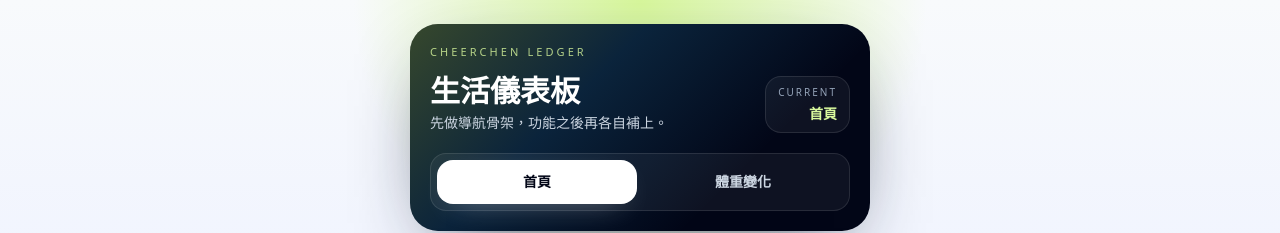
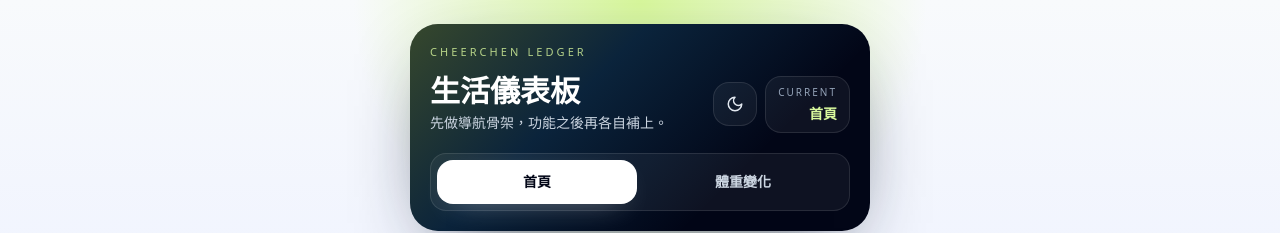
Before and after one commit to luap580101/cheerchen-ledger, a React (Vite) app: page / in a window 1280 px wide. Shown: the top 233 px of the page. Built offline with nearby package versions, Linux system fonts and the light colour scheme; no server answers.

Commit message:
feat: add dark mode toggle to header shell

```diff
--- a/src/App.jsx
+++ b/src/App.jsx
@@ -1,5 +1,8 @@
-import { useState } from "react";
+import { Moon, Sun } from "lucide-react";
+import { useEffect, useState } from "react";
 import { firebaseConfigIssues } from "./firebase";
+
+const THEME_MODE_KEY = "cheerchen_theme_mode";
 
 const views = [
   { key: "home", label: "首頁", eyebrow: "Ledger Home", title: "原本首頁", description: "這裡先保留給原本記帳首頁，之後再把主要功能放回來。" },
@@ -14,10 +17,17 @@ const views = [
 
 export default function App() {
   const [activeView, setActiveView] = useState("home");
+  const [isDarkMode, setIsDarkMode] = useState(() => localStorage.getItem(THEME_MODE_KEY) === "dark");
   const currentView = views.find((view) => view.key === activeView) || views[0];
 
+  useEffect(() => {
+    const root = document.documentElement;
+    root.classList.toggle("dark", isDarkMode);
+    localStorage.setItem(THEME_MODE_KEY, isDarkMode ? "dark" : "light");
+  }, [isDarkMode]);
+
   return (
-    <main className="min-h-dvh bg-[radial-gradient(circle_at_top,#d9f99d,transparent_28%),linear-gradient(180deg,#f8fafc_0%,#eef2ff_45%,#e2e8f0_100%)] px-4 py-6 text-slate-900">
+    <main className="min-h-dvh bg-[radial-gradient(circle_at_top,#d9f99d,transparent_28%),linear-gradient(180deg,#f8fafc_0%,#eef2ff_45%,#e2e8f0_100%)] px-4 py-6 text-slate-900 transition-colors dark:bg-[radial-gradient(circle_at_top,rgba(163,230,53,0.12),transparent_24%),linear-gradient(180deg,#020617_0%,#0f172a_48%,#111827_100%)] dark:text-slate-100">
       <div className="mx-auto w-full max-w-[460px] space-y-4">
         <header className="overflow-hidden rounded-[28px] bg-slate-950 text-white shadow-[0_24px_80px_-32px_rgba(15,23,42,0.85)]">
           <div className="bg-[linear-gradient(135deg,rgba(190,242,100,0.28),rgba(56,189,248,0.16),rgba(15,23,42,0)_72%)] p-5">
@@ -27,9 +37,19 @@ export default function App() {
                 <h1 className="text-3xl font-black">生活儀表板</h1>
                 <p className="mt-1 text-sm text-slate-300">先做導航骨架，功能之後再各自補上。</p>
               </div>
-              <div className="rounded-2xl border border-white/10 bg-white/5 px-3 py-2 text-right">
-                <p className="text-[10px] uppercase tracking-[0.2em] text-slate-400">Current</p>
-                <p className="mt-1 text-sm font-semibold text-lime-200">{currentView.label}</p>
+              <div className="flex items-center gap-2">
+                <button
+                  type="button"
+                  onClick={() => setIsDarkMode((prev) => !prev)}
+                  className="inline-flex h-11 w-11 items-center justify-center rounded-2xl border border-white/10 bg-white/5 text-slate-200 transition hover:bg-white/10 hover:text-white"
+                  aria-label={isDarkMode ? "切換為淺色模式" : "切換為深色模式"}
+                >
+                  {isDarkMode ? <Sun size={18} /> : <Moon size={18} />}
+                </button>
+                <div className="rounded-2xl border border-white/10 bg-white/5 px-3 py-2 text-right">
+                  <p className="text-[10px] uppercase tracking-[0.2em] text-slate-400">Current</p>
+                  <p className="mt-1 text-sm font-semibold text-lime-200">{currentView.label}</p>
+                </div>
               </div>
             </div>
 
@@ -58,24 +78,24 @@ export default function App() {
           </div>
         </header>
 
-        <section className="rounded-[28px] border border-white/70 bg-white/85 p-5 shadow-[0_18px_60px_-36px_rgba(15,23,42,0.55)] backdrop-blur">
-          <p className="text-[11px] uppercase tracking-[0.22em] text-slate-400">{currentView.eyebrow}</p>
-          <h2 className="mt-2 text-2xl font-black text-slate-900">{currentView.title}</h2>
-          <p className="mt-2 text-sm leading-6 text-slate-600">{currentView.description}</p>
+        <section className="rounded-[28px] border border-white/70 bg-white/85 p-5 shadow-[0_18px_60px_-36px_rgba(15,23,42,0.55)] backdrop-blur dark:border-white/10 dark:bg-slate-900/75 dark:shadow-[0_18px_60px_-36px_rgba(0,0,0,0.9)]">
+          <p className="text-[11px] uppercase tracking-[0.22em] text-slate-400 dark:text-slate-500">{currentView.eyebrow}</p>
+          <h2 className="mt-2 text-2xl font-black text-slate-900 dark:text-slate-50">{currentView.title}</h2>
+          <p className="mt-2 text-sm leading-6 text-slate-600 dark:text-slate-300">{currentView.description}</p>
 
-          <div className="mt-5 rounded-3xl border border-dashed border-slate-300 bg-slate-50/80 p-6 text-sm text-slate-500">
+          <div className="mt-5 rounded-3xl border border-dashed border-slate-300 bg-slate-50/80 p-6 text-sm text-slate-500 dark:border-slate-700 dark:bg-slate-950/60 dark:text-slate-400">
             {activeView === "home"
               ? "首頁內容暫時保留空白，之後可以把原本記帳主畫面接回來。"
               : "體重變化頁目前只先開入口，之後再加入每日輸入、歷史列表與圖表。"}
           </div>
 
           {firebaseConfigIssues.length > 0 ? (
-            <div className="mt-5 rounded-2xl bg-rose-50 p-4 text-sm text-rose-700">
+            <div className="mt-5 rounded-2xl bg-rose-50 p-4 text-sm text-rose-700 dark:bg-rose-950/40 dark:text-rose-200">
               <p className="font-semibold">Firebase 設定缺失</p>
               <p className="mt-1">{firebaseConfigIssues.join(", ")}</p>
             </div>
           ) : (
-            <div className="mt-5 rounded-2xl bg-emerald-50 p-4 text-sm text-emerald-700">
+            <div className="mt-5 rounded-2xl bg-emerald-50 p-4 text-sm text-emerald-700 dark:bg-emerald-950/40 dark:text-emerald-200">
               <p className="font-semibold">Firebase 已連線</p>
               <p className="mt-1 text-xs">專案 ID: {import.meta.env.VITE_FIREBASE_PROJECT_ID}</p>
             </div>
```
